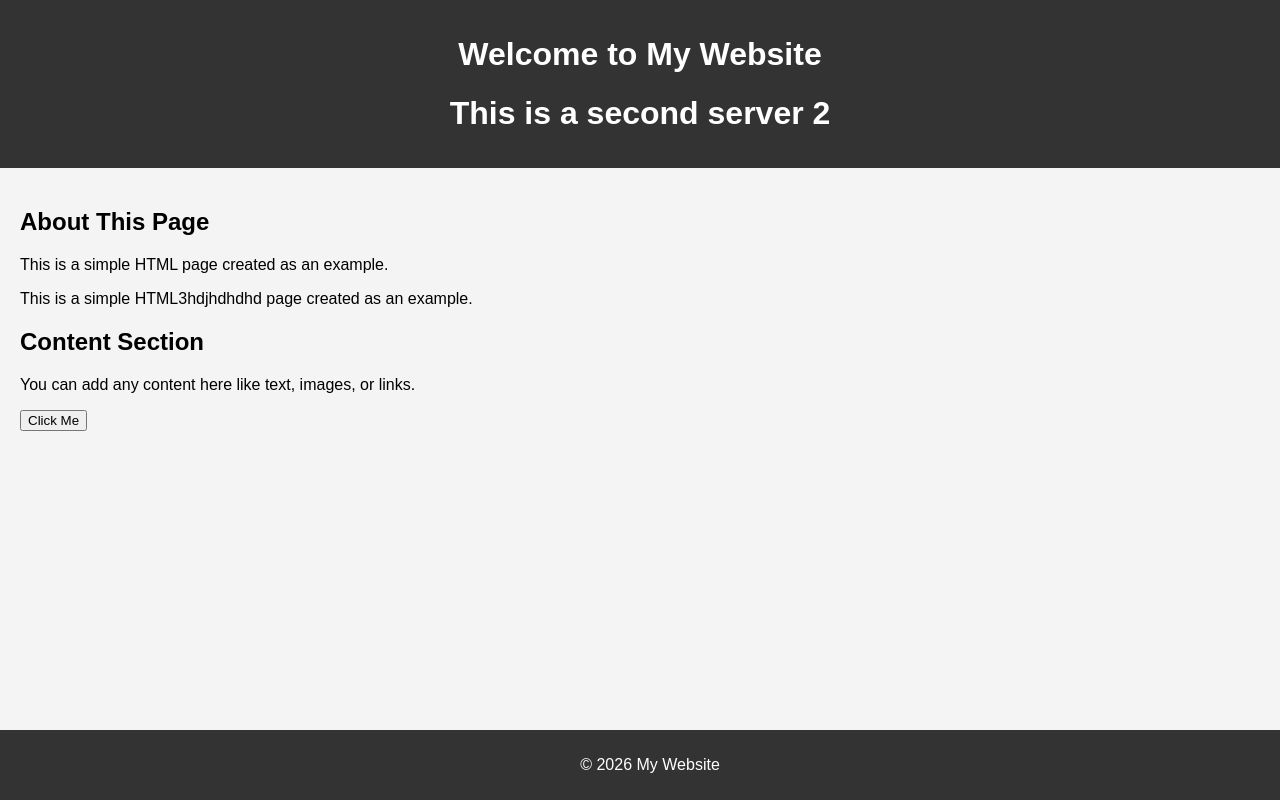
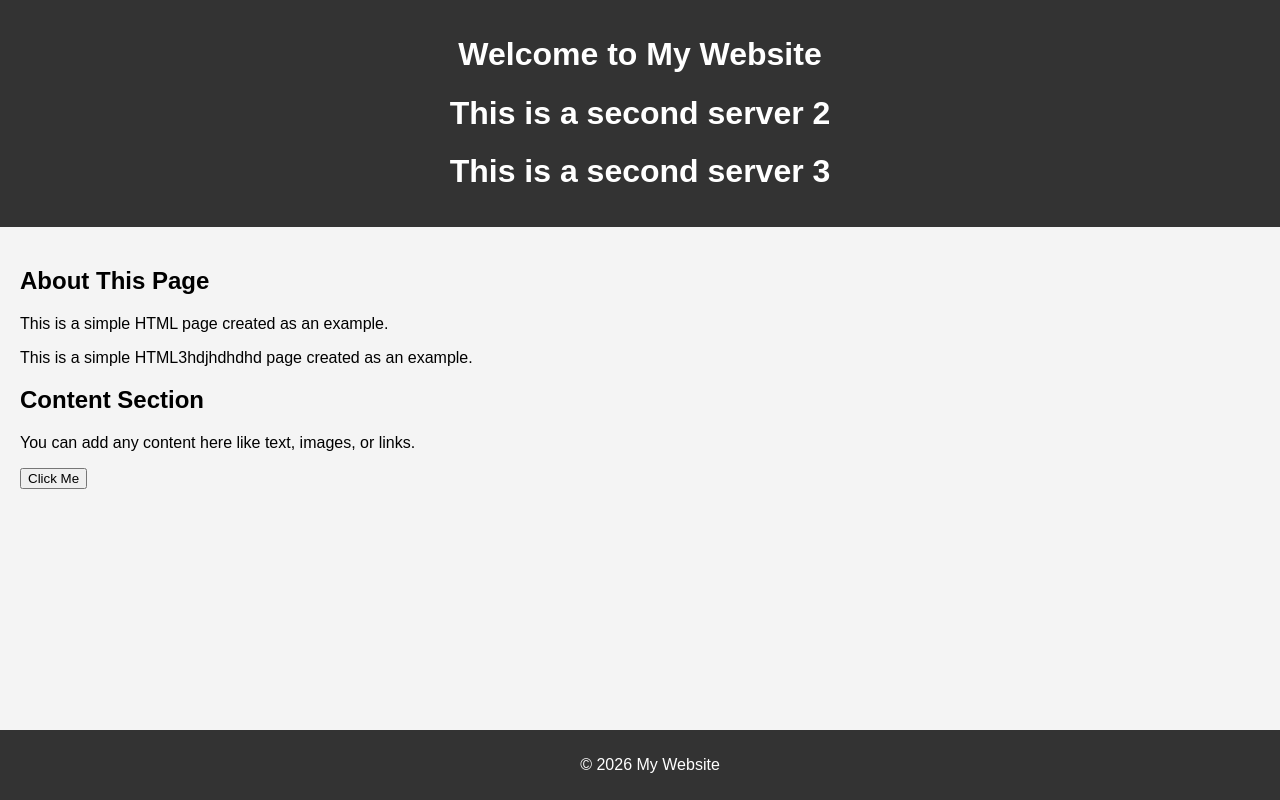
Before and after one commit to rohits324/testingforaws, a plain HTML site: page html/index.html in a window 1280 px wide. Drawn offline with Linux system fonts and the light colour scheme.

Commit message:
new vesrion3

```diff
--- a/html/index.html
+++ b/html/index.html
@@ -36,6 +36,7 @@
 <header>
     <h1>Welcome to My Website </h1>
     <h1>This is a  second server 2 </h1>
+    <h1>This is a  second server 3 </h1>
 </header>
 
 <main>
```
